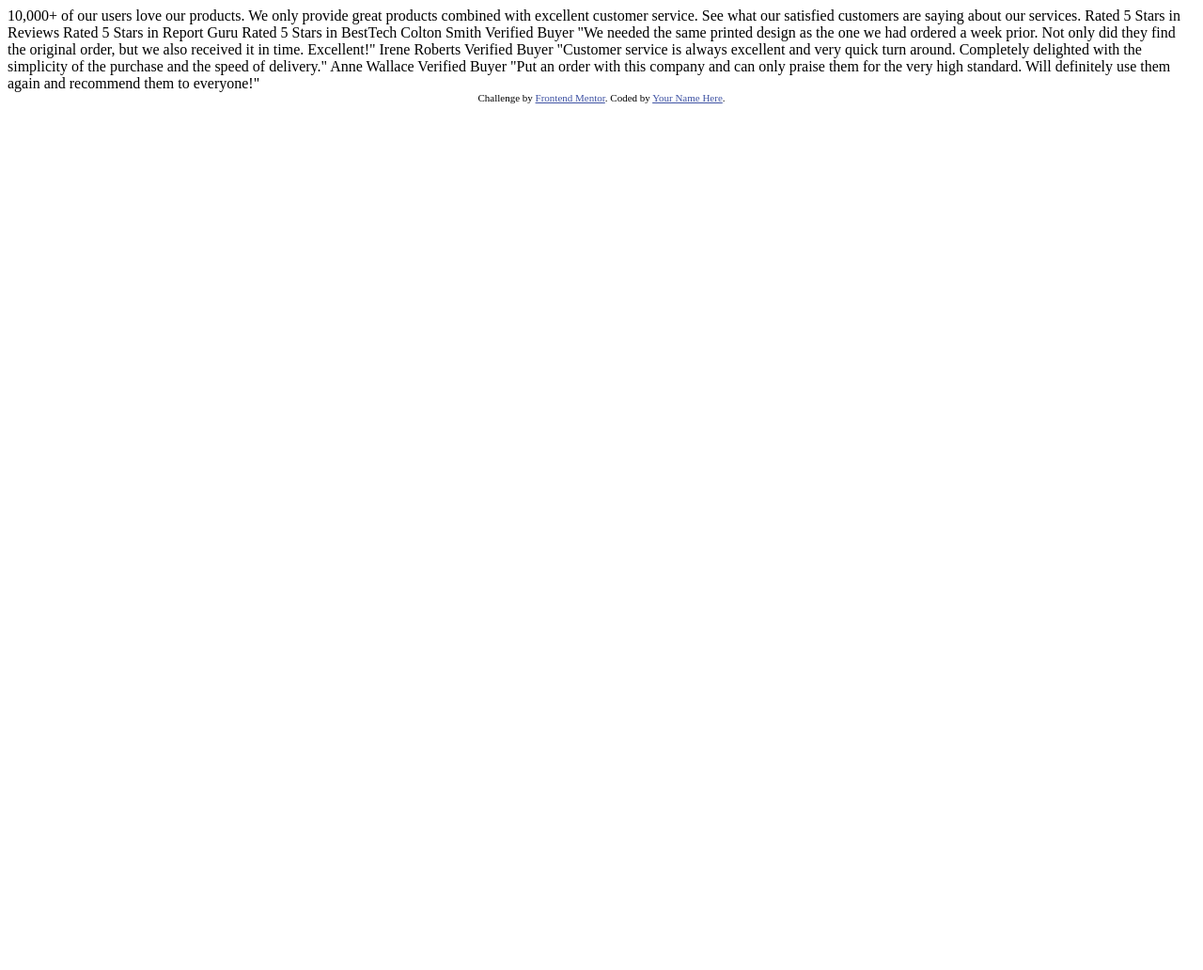
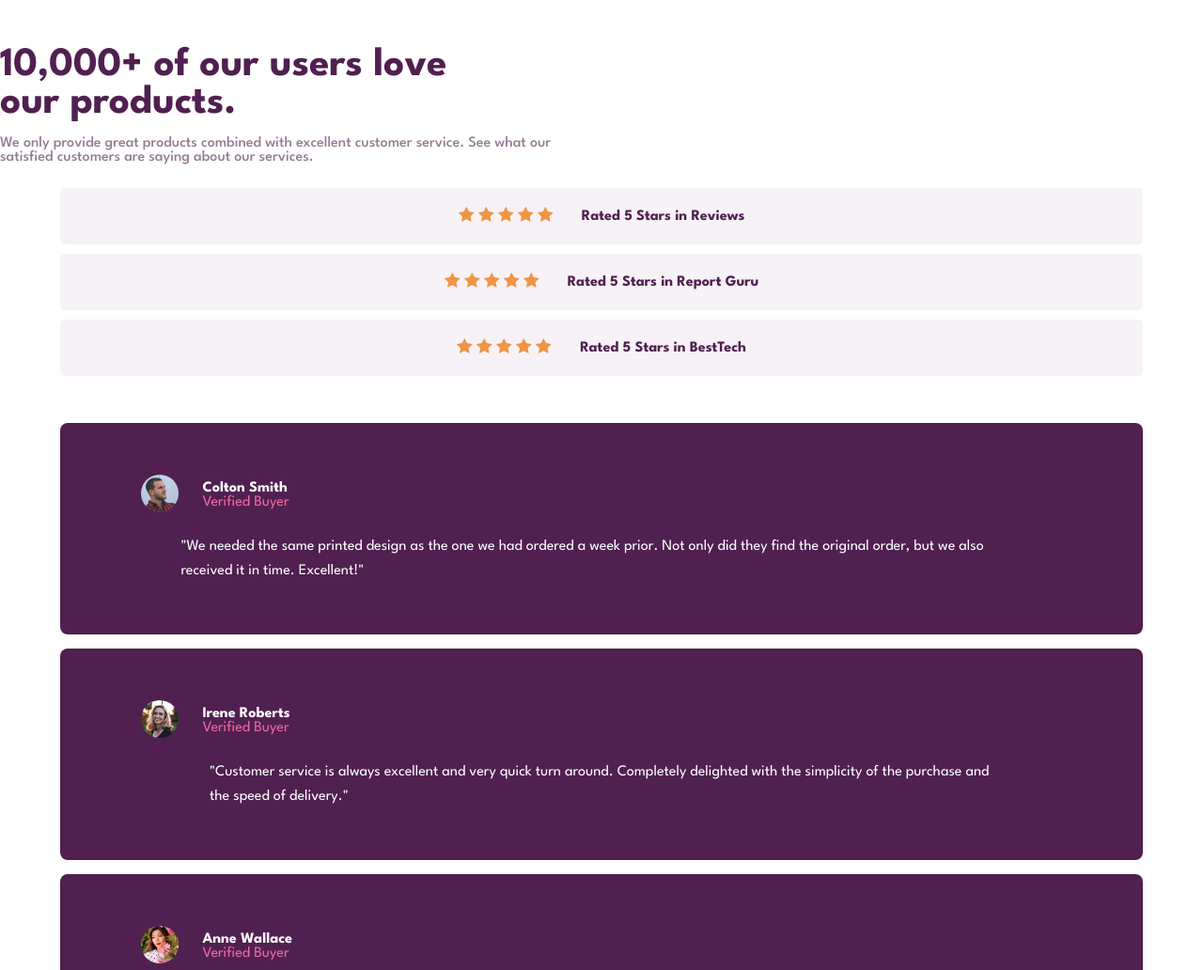
Before and after one commit to matiaslopezv/social-proof-section2, a plain HTML site: page index.html in a window 1280 px wide. Shown: the top 1032 px of the page at 94% size. Before the commit the page ends 800 px from the top, so only its background shows below. Drawn offline with Linux system fonts and the light colour scheme.

Commit message:
2nd commit

```diff
--- a/index.html
+++ b/index.html
@@ -4,58 +4,118 @@
     <meta charset="UTF-8" />
     <meta name="viewport" content="width=device-width, initial-scale=1.0" />
     <!-- displays site properly based on user's device -->
-
-    <link
-      rel="icon"
-      type="image/png"
-      sizes="32x32"
-      href="./images/favicon-32x32.png"
-    />
-
+    <link rel="icon" type="image/png" sizes="32x32" href="./images/favicon-32x32.png"/>
+    <link rel="preconnect" href="https://fonts.googleapis.com">
+    <link rel="preconnect" href="https://fonts.gstatic.com" crossorigin>
+    <link href="https://fonts.googleapis.com/css2?family=League+Spartan:wght@400;500;700&display=swap" rel="stylesheet">
+    <link rel="stylesheet" href="styles/styles.css">
     <title>Frontend Mentor | Social proof section</title>
-
-    <!-- Feel free to remove these styles or customise in your own stylesheet 👍 -->
-    <style>
-      .attribution {
-        font-size: 11px;
-        text-align: center;
-      }
-      .attribution a {
-        color: hsl(228, 45%, 44%);
-      }
-    </style>
   </head>
   <body>
-    10,000+ of our users love our products.
+    <main>
+      <div class="head">
+        <h1>10,000+ of our users love our products.</h1>
+        <p>
+          We only provide great products combined with excellent customer service.
+          See what our satisfied customers are saying about our services.
+        </p>
+      </div>
 
-    We only provide great products combined with excellent customer service.
-    See what our satisfied customers are saying about our services.
+      <div class="reviews">
+        <div class="box">
+          <div class="stars">
+            <img src="images/icon-star.svg" alt="star icon">
+            <img src="images/icon-star.svg" alt="star icon">
+            <img src="images/icon-star.svg" alt="star icon">
+            <img src="images/icon-star.svg" alt="star icon">
+            <img src="images/icon-star.svg" alt="star icon">
+          </div>
+          <p>Rated 5 Stars in Reviews</p>
+        </div>
 
-    Rated 5 Stars in Reviews
-    Rated 5 Stars in Report Guru
-    Rated 5 Stars in BestTech
+        <div class="box">
+          <div class="stars">
+            <img src="images/icon-star.svg" alt="star icon">
+            <img src="images/icon-star.svg" alt="star icon">
+            <img src="images/icon-star.svg" alt="star icon">
+            <img src="images/icon-star.svg" alt="star icon">
+            <img src="images/icon-star.svg" alt="star icon">
+          </div>
+          <p>Rated 5 Stars in Report Guru</p>
+        </div>
 
-    Colton Smith
-    Verified Buyer
-    "We needed the same printed design as the one we had ordered a week prior.
-    Not only did they find the original order, but we also received it in time.
-    Excellent!"
+        <div class="box">
+          <div class="stars">
+            <img src="images/icon-star.svg" alt="star icon">
+            <img src="images/icon-star.svg" alt="star icon">
+            <img src="images/icon-star.svg" alt="star icon">
+            <img src="images/icon-star.svg" alt="star icon">
+            <img src="images/icon-star.svg" alt="star icon">
+          </div>
+          <p>Rated 5 Stars in BestTech</p>
+        </div>
+      </div>
 
-    Irene Roberts
-    Verified Buyer
-    "Customer service is always excellent and very quick turn around. Completely
-    delighted with the simplicity of the purchase and the speed of delivery."
+      <div class="user-experiencies">
+        <div class="card">
+          <div class="card-head">
+            <div class="face">
+              <img src="images/image-colton.jpg" alt="Colton face">
+            </div>
+            <div class="user-name">
+              <p class="name">Colton Smith</p>
+              <p class="buyer">Verified Buyer</p>
+            </div>
+          </div>
+          <div class="text">
+            <p>"We needed the same printed design as the one we had ordered a week prior.
+                Not only did they find the original order, but we also received it in time.
+                Excellent!"
+            </p>
+          </div>
+        </div>
 
-    Anne Wallace
-    Verified Buyer
-    "Put an order with this company and can only praise them for the very high
-    standard. Will definitely use them again and recommend them to everyone!"
+        <div class="card">
+          <div class="card-head">
+            <div class="face">
+              <img src="images/image-irene.jpg" alt="Irene face">
+            </div>
+            <div class="user-name">
+              <p class="name">Irene Roberts</p>
+              <p class="buyer">Verified Buyer</p>
+            </div>
+          </div>
+          <div class="text">
+            <p>"Customer service is always excellent and very quick turn around. Completely
+              delighted with the simplicity of the purchase and the speed of delivery."
+            </p>
+          </div>
+        </div>
+
+        <div class="card">
+          <div class="card-head">
+            <div class="face">
+              <img src="images/image-anne.jpg" alt="Anne face">
+            </div>
+            <div class="user-name">
+              <p class="name">Anne Wallace </p>
+              <p class="buyer">Verified Buyer</p>
+            </div>
+          </div>
+          <div class="text">
+            <p>"Put an order with this company and can only praise them for the very high
+              standard. Will definitely use them again and recommend them to everyone!"
+            </p>
+          </div>
+        </div>
+      </div>
+    </main>
 
     <div class="attribution">
       Challenge by
       <a href="https://www.frontendmentor.io?ref=challenge" target="_blank"
         >Frontend Mentor</a
-      >. Coded by <a href="#">Your Name Here</a>.
+      >. Coded by <a href="#">Matias Lopez V</a>.
     </div>
   </body>
 </html>
--- a/styles/styles.css
+++ b/styles/styles.css
@@ -0,0 +1,146 @@
+:root{
+--very-dark-magenta: hsl(300, 43%, 22%);
+--soft-pink: hsl(333, 80%, 67%);
+/* ### Neutral */
+--dark-grayish-magenta: hsl(303, 10%, 53%);
+--light-grayish-magenta: hsl(300, 24%, 96%);
+--white: hsl(0, 0%, 100%);;
+}
+*{
+    box-sizing: border-box;
+    margin: 0;
+    border: 0;
+    font-family: 'League Spartan', sans-serif;
+    /*WEIGHTS:400-500-700*/
+}
+
+h1{
+    color: var(--very-dark-magenta);
+    font-weight:700;
+    width: 55%;
+    text-align: center;
+}
+.head p{
+    font-weight: 400;
+    color: var(--dark-grayish-magenta);
+    width: 75%;
+    text-align: center;
+}
+
+.head{
+    display: flex;
+    flex-direction: column;
+    justify-content: center;
+    align-items: center;
+    gap: 15px;
+    margin-top: 50px;
+}
+
+@media (min-width:768px){
+    h1{
+        width: 80%;
+        font-size: 2.7rem;
+        text-align: start;
+    }
+    .head p{
+        width: 99%;
+        font-weight: 500;
+        text-align: start;
+    }
+    .head{
+        display: flex;
+        align-items: start;
+        width: 50%;
+    }
+}
+
+.reviews{
+    display: flex;
+    flex-direction: column;
+    align-items: center;
+    gap: 10px;
+    margin-top: 25px;
+}
+
+.box{
+    background-color: var(--light-grayish-magenta);
+    width: 90%;
+    height: 60px;
+    display: flex;
+    flex-direction: column;
+    align-items: center;
+    justify-content: center;
+    gap: 5px;
+    border-radius: 5px;
+}
+.box p{
+    color: var(--very-dark-magenta);
+    font-weight: 700;
+}
+@media (min-width:768px){
+    .box{
+        flex-direction: row;
+        gap: 30px;
+    }
+
+}
+
+.user-experiencies{
+    display: flex;
+    flex-direction: column;
+    align-items: center;
+    justify-content: center;
+    gap: 15px;
+    margin-top: 50px;
+}
+.card{
+    background-color: var(--very-dark-magenta);
+    width: 90%;
+    height: 225px;
+    margin: 0 auto;
+    border-radius: 8px;
+    display: flex;
+    flex-direction: column;
+    align-items: center;
+    justify-content: center;
+    gap: 20px;
+}
+.card-head{
+    display: flex;
+    align-items: center;
+    justify-content: start;
+    width: 85%;
+    gap: 25px;
+}
+.card img{
+    border-radius: 50%;
+    height: 40px;
+}
+.user-name{
+    display: flex;
+    flex-direction: column;
+}
+.name{
+    color: var(--white);
+    font-weight: 700;
+}
+.buyer{
+    color: var(--soft-pink);
+    font-weight: 400;
+}
+.text p{
+    color: var(--white);
+    width: 85%;
+    margin: 0 auto;
+    line-height: 1.6;
+}
+
+
+.attribution{
+    font-size: 11px;
+    text-align: center;
+    margin-top: 25px;
+}
+.attribution a{
+    color: hsl(228, 45%, 44%);
+}
```
